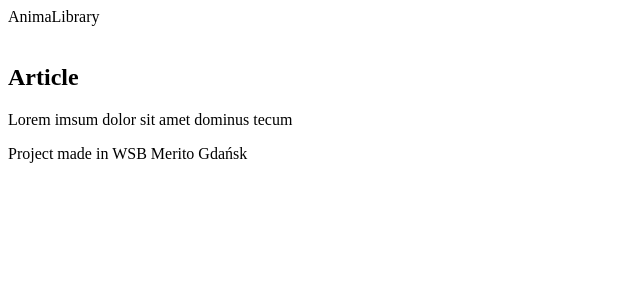
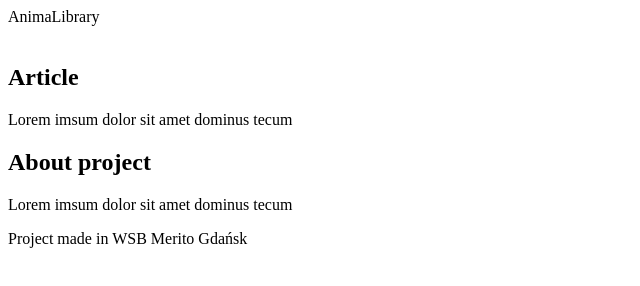
Before and after one commit to kollanpame/mwwp, a plain HTML site: page index.html in a window 1280 px wide. Shown: the whole page, without its empty margins (0-640 px from the left). Drawn offline with Linux system fonts and the light colour scheme.

Commit message:
added new article

```diff
--- a/index.html
+++ b/index.html
@@ -15,6 +15,10 @@
             <h1> Article </h1> <!--Beggining of article-->
             <p> Lorem imsum dolor sit amet dominus tecum</p>
         </section>
+         <section>
+            <h1> About project </h1> <!--Beggining of article-->
+            <p> Lorem imsum dolor sit amet dominus tecum</p>
+        </section>
     </main>
     <footer>Project made in WSB Merito Gdańsk</footer>
 </body>
```
